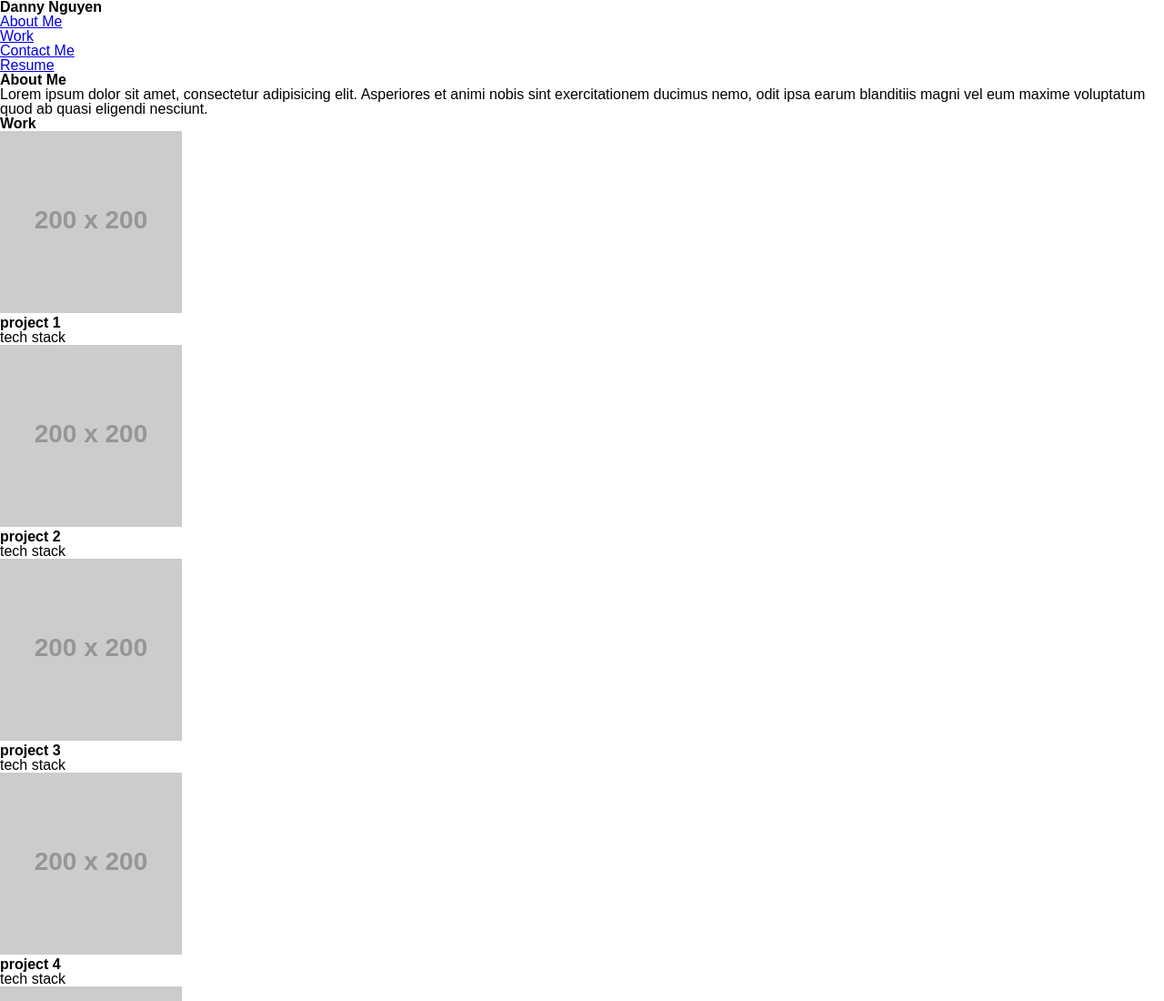
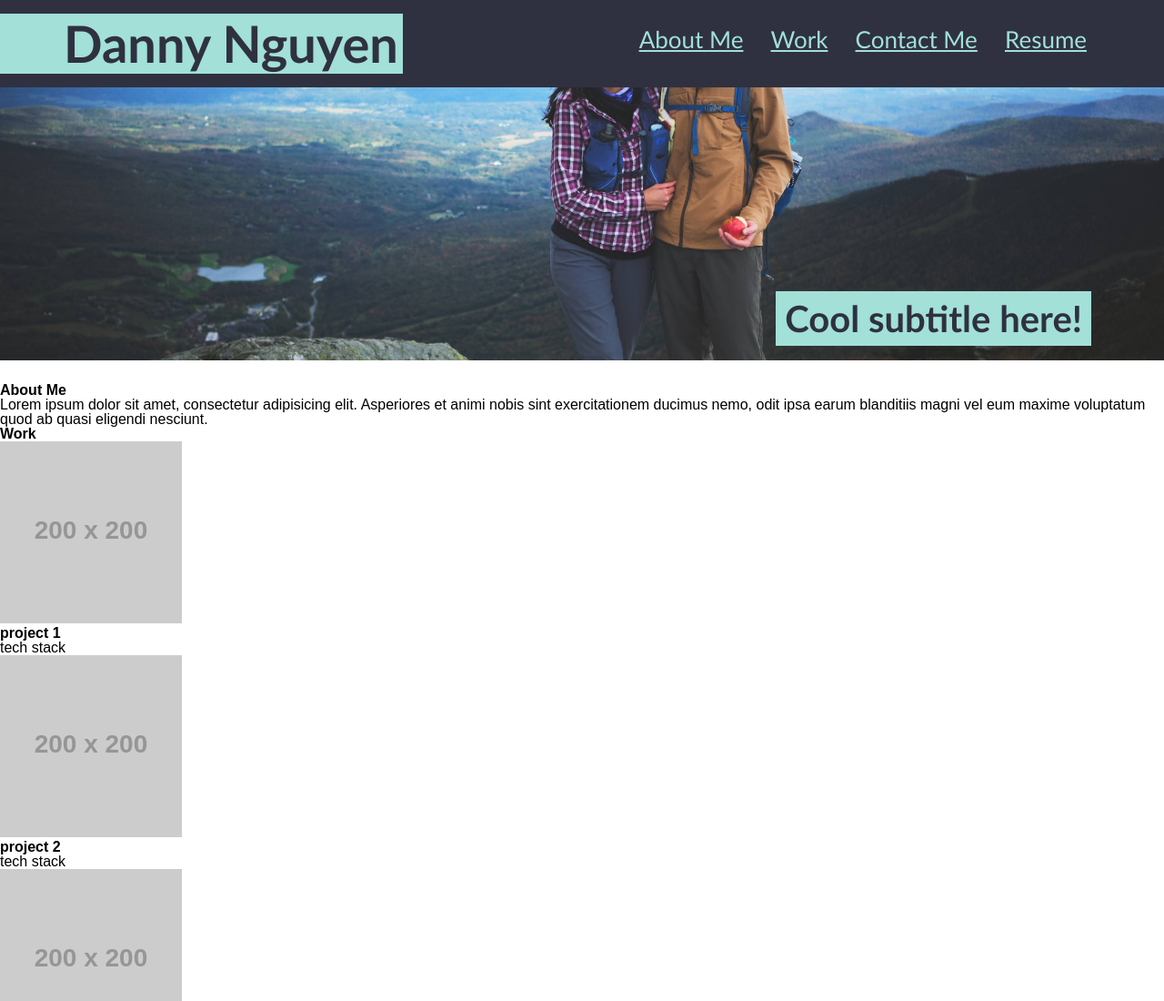
Before and after one commit to dannynvn/project-portfolio, a plain HTML site: page index.html in a window 1280 px wide. Shown: the top 1100 px of the page at 91% size. Drawn offline with Linux system fonts and the light colour scheme; placeholder pictures from the web are drawn by us.

Commit message:
added subtitle and tweaked style for header and nav items

```diff
--- a/assets/css/style.css
+++ b/assets/css/style.css
@@ -0,0 +1,63 @@
+:root {
+    --dark-blue-grey: #2f3140;
+    --dusty-aqua-color: #a2e0d8;
+}
+
+.header {
+    padding: 15px 15px 15px 0;
+    font-family: 'Trebuchet MS', 'Lucida Sans Unicode', 'Lucida Grande', 'Lucida Sans', Arial, sans-serif;
+    background-color: var(--dark-blue-grey);
+}
+
+.header h1 {
+    display: inline-block;
+    align-items: flex-end;
+    font-size: 350%;
+    background-color: var(--dusty-aqua-color);
+    color: var(--dark-blue-grey);
+    padding: 5px 5px 5px 70px;
+}
+
+.header nav {
+    padding-top: 15px;
+    margin-right: 70px;
+    float: right;
+    font-family: 'Gill Sans', 'Gill Sans MT', Calibri, 'Trebuchet MS', sans-serif;
+    font-size: 20px;
+    color: var(--dusty-aqua-color);
+}
+
+.header nav ul {
+    list-style-type: none;
+}
+
+.header nav ul li {
+    display: inline-block;
+    margin-left: 25px;
+}
+
+.header nav ul li a {
+    color: var(--dusty-aqua-color);
+    font-size: 130%
+}
+
+.hero {
+    display: block;
+    height: 300px;
+    width: 100%;
+    margin-bottom: 25px;
+    background-image: url("../images/profile-banner.jpg");
+    background-size: cover;
+    background-position: center;
+}
+
+.hero-subtitle {
+    position: absolute;
+    top: 40%;
+    right: 80px;
+    padding: 10px;
+    font-family: 'Trebuchet MS', 'Lucida Sans Unicode', 'Lucida Grande', 'Lucida Sans', Arial, sans-serif;
+    font-size: 250%;
+    background-color: var(--dusty-aqua-color);
+    color: var(--dark-blue-grey);
+}
--- a/index.html
+++ b/index.html
@@ -11,7 +11,7 @@
 
     <body>
         <!-- header section with name and nav bar -->
-        <header class="">
+        <header class="header">
             <h1>Danny Nguyen</h1>
             <nav>
                 <ul>
@@ -23,8 +23,10 @@
             </nav>
         </header>
 
-        <!-- Background image under navigation bar -->
-        <section class=""></section>
+        <!-- profile image under navigation bar -->
+        <section class="hero">
+            <h1 class="hero-subtitle">Cool subtitle here!</h1>
+        </section>
 
         <main>
             <!-- about section with short description of who the portfolio owner is -->
```
Also changed, not shown: assets/images/profile-banner.jpg (added), 2 other files.
